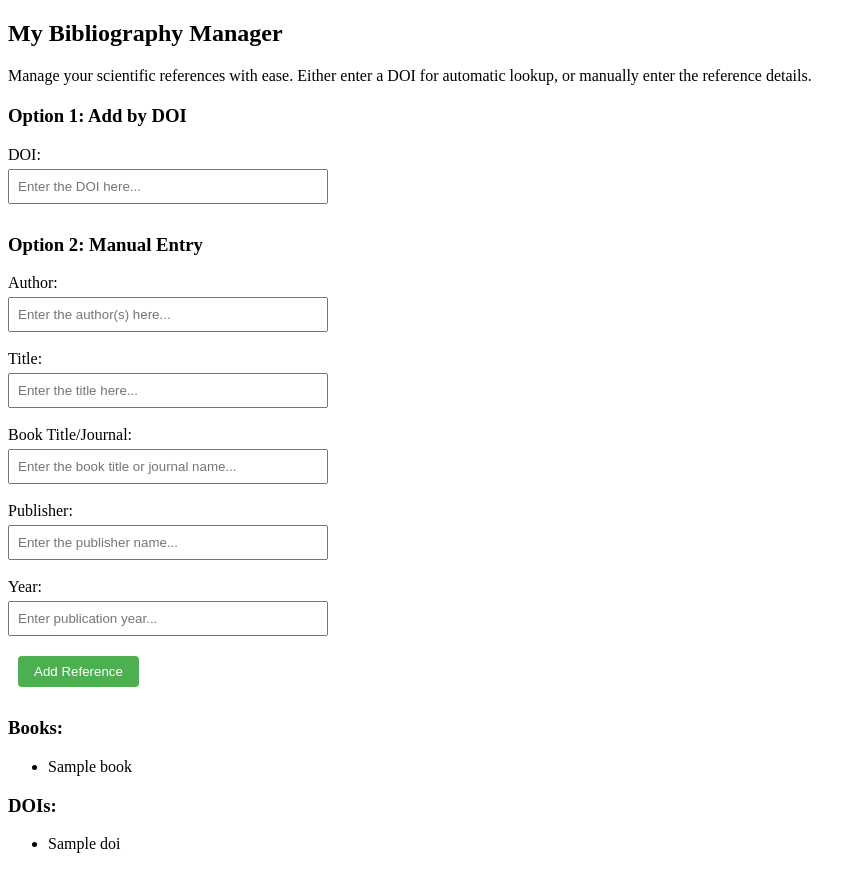
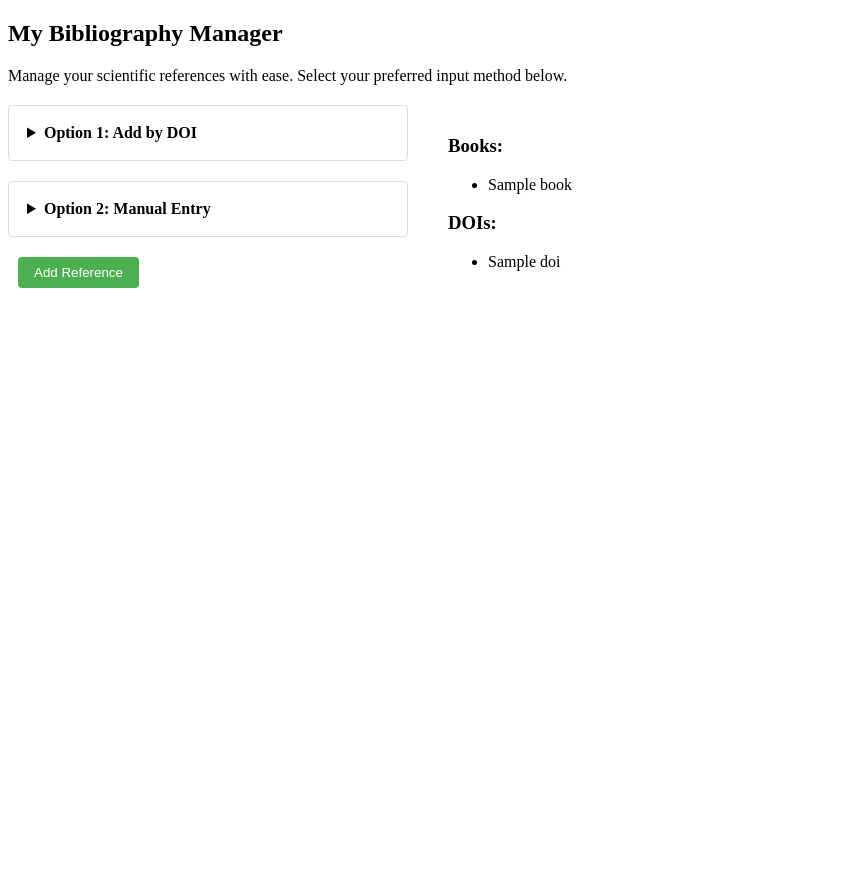
Before and after one commit to PieniiSienii/tahtioppilaat, a Flask app: template src/templates/index.html in a window 1280 px wide. Shown: the whole page, without its empty margins (0-863 px from the left). After the commit the page ends 288 px from the top, so only its background shows below. Run offline with Flask 3, Linux system fonts and the light colour scheme; the template is opened without the code that fills it: most values are stand-ins (such as "Sample title", 1, 10 or a date in 2020).

Commit message:
updated index.html to be much nicer

```diff
--- a/src/templates/index.html
+++ b/src/templates/index.html
@@ -5,18 +5,22 @@ My Bibliography Manager
 {% endblock %}
 
 {% block body %}
-
 <h2>My Bibliography Manager</h2>
 
 <div>
-  <p>Manage your scientific references with ease. Either enter a DOI for automatic lookup, or manually enter the reference details.</p>
+  <p>Manage your scientific references with ease. Select your preferred input method below.</p>
 </div>
 
-<div style="margin-top: 20px;">
+<div style="display: flex; gap: 40px; margin-top: 20px;">
+  <!-- Left Column - Input Forms -->
+  <div style="flex: 0 0 400px;">
     <form action="/create_reference" method="post" id="referenceForm">
       <!-- DOI Section -->
-    <div style="margin-bottom: 30px;">
-      <h3>Option 1: Add by DOI</h3>
+      <details style="margin-bottom: 20px; border: 1px solid #ddd; border-radius: 4px; padding: 10px;">
+        <summary style="cursor: pointer; padding: 8px; font-weight: bold; user-select: none;">
+          Option 1: Add by DOI
+        </summary>
+        <div style="margin-top: 15px;">
           <label for="doi">DOI:</label><br>
           <input
             type="text"
@@ -26,10 +30,14 @@ My Bibliography Manager
             style="width: 300px; padding: 8px; margin-top: 5px;"
           >
         </div>
+      </details>
 
       <!-- Manual Entry Section -->
-    <div>
-      <h3>Option 2: Manual Entry</h3>
+      <details style="border: 1px solid #ddd; border-radius: 4px; padding: 10px;">
+        <summary style="cursor: pointer; padding: 8px; font-weight: bold; user-select: none;">
+          Option 2: Manual Entry
+        </summary>
+        <div style="margin-top: 15px;">
           <label for="author">Author:</label><br>
           <input
             type="text"
@@ -77,6 +85,7 @@ My Bibliography Manager
             style="width: 300px; padding: 8px; margin-top: 5px;"
           >
         </div>
+      </details>
 
       <button
         type="submit"
@@ -88,6 +97,8 @@ My Bibliography Manager
     </form>
   </div>
 
+  <!-- Right Column - Display References -->
+  <div style="flex: 1; max-width: 800px;">
     <!-- Display Books -->
     <div style="margin-top: 30px;">
       <h3>Books:</h3>
@@ -104,6 +115,8 @@ My Bibliography Manager
           <li>{{doi}}</li>
         {% endfor %}
       </ul>
+    </div>
+  </div>
 </div>
 
 <script>
@@ -129,5 +142,21 @@ function validateForm() {
     return true;
 }
 
+// Add event listeners to ensure only one section is open at a time
+document.addEventListener('DOMContentLoaded', function() {
+    const detailsElements = document.querySelectorAll('details');
+
+    detailsElements.forEach(details => {
+        details.addEventListener('click', (e) => {
+            if (e.target.tagName === 'SUMMARY') {
+                detailsElements.forEach(otherDetails => {
+                    if (otherDetails !== details) {
+                        otherDetails.removeAttribute('open');
+                    }
+                });
+            }
+        });
+    });
+});
 </script>
 {% endblock %}
```
Lines whose indentation alone changed are shown as unchanged.
